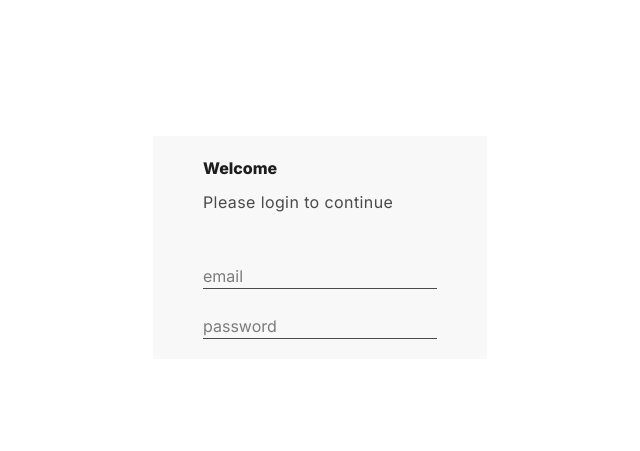
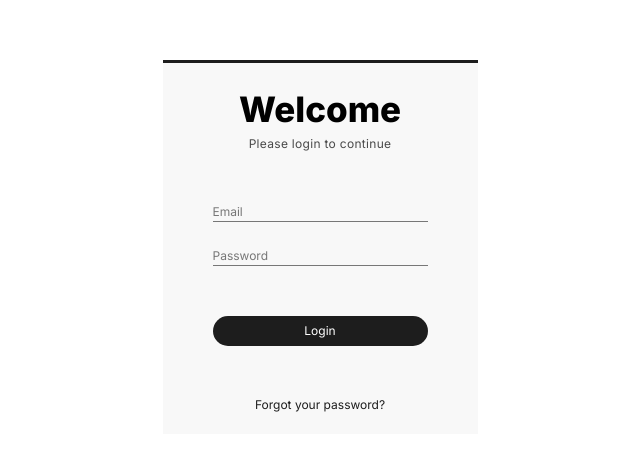
Before and after one commit to Arif20484423/Tic-Web-App, a Next.js app: page /signin in a window 1280 px wide. Shown: the part 153-604 px from the top of the page, without its empty margins (320-960 px from the left). Built offline with nearby package versions, Linux system fonts and the light colour scheme.

Commit message:
Form created

```diff
--- a/src/app/globals.css
+++ b/src/app/globals.css
@@ -58,7 +58,7 @@
   --textColor-tertiary: var(--blackColor-300);
   --textColor-disables: var(--blackColor-200);
   --textColor-error: var(--redColor-500);
-  --textColor-white: var(var(--blackColor-000));
+  --textColor-white: var(--blackColor-000);
 
   /* Primary Colors */
   --primaryColor-000: var(--blackColor-000);
--- /dev/null
+++ b/src/components/auth/Button.jsx
@@ -0,0 +1,19 @@
+"use client"
+import React from "react";
+const Button = ({children, type, ...props}) => {
+    return(
+        <>
+        <button
+        type={type}
+        {...props}
+        className=" w-[215px] h-[30px] bg-[var(--primaryColor-500)] border-0 rounded-[30px] text-[12px] text-[var(--textColor-white)]
+        hover:text-[14px]
+        transition-all duration-300 ease-in-out"
+        >
+            {children}
+        </button>
+        </>
+    )
+}
+
+export default Button;
--- a/src/components/auth/Input.jsx
+++ b/src/components/auth/Input.jsx
@@ -7,7 +7,9 @@ const Input = ({config})=>{
             type={config.type}
             placeholder={config.name}
             value={config.value}
-            className=" border-0 border-b border-[var(--blackColor-400)] focus:outline-none focus:border-[var(--blackColor-500)]"
+            className=" w-[215px] text-[12px] border-0 border-b border-[var(--blackColor-300)] bg-transparent
+            placeholder:text-[12px] placeholder:text-[var(--textColor-tertiary)]
+            focus:placeholder:text-transparent focus:outline-none focus:border-[var(--blackColor-500)] focus:bg-transparent focus:pl-0"
             onChange={(e) => config.setValue(e.target.value)}
         />
     )
--- a/src/components/auth/NewSignin.jsx
+++ b/src/components/auth/NewSignin.jsx
@@ -1,28 +1,45 @@
 "use client";
 import React, {useState} from "react";
 import InputGroup from "./InputGroup";
+import Button from "./Button";
 
 const NewSignin = () => {
     const [emailState, setEmail] = useState("");
     const [passwordState, setPassword] = useState("");
     const inputs = [
-        {name: "email", value: emailState, type: "email", setValue: setEmail},
-        {name: "password", value: passwordState, type: "password", setValue: setPassword}
+        {name: "Email", value: emailState, type: "email", setValue: setEmail},
+        {name: "Password", value: passwordState, type: "password", setValue: setPassword}
     ];
+    const handleSubmit = ()=>{
+        console.log("submit button clicked")
+    }
+    const forgotPasswordHandler = () =>{
+        console.log("Forgot password clicked");
+    }
     return(
         <>
         <div className="*:font-inter">
-            <div className=" flex flex-col pt-[20px] pb-[20px] pl-[50px] pr-[50px] gap-y-[50px] bg-[var(--primaryColor-050)]">
-                <div className=" flex flex-col gap-y-[10px]">
-                    <div className=" text-[var(--fontSize-h3)] text-[var(--textColor-primary)] font-extrabold">
+            <form
+            onSubmit={handleSubmit}
+            className=" flex flex-col py-[20px] px-[50px] gap-y-[50px] border-t-[var(--primaryColor-500)] border-t-[3px] bg-[var(--primaryColor-050)]">
+                <div className=" flex flex-col gap-y-0 justify-center">
+                    <div className="flex justify-center p-0 m-0 font-extrabold text-[35px] ">
                         Welcome
                     </div>
-                    <div className=" text-[var(--fontSize-small)] text-[var(--textColor-secondary)] tracking-wide">
+                    <div className="flex justify-center p-0 m-0 text-[12px] text-[var(--textColor-secondary)] tracking-wide">
                         Please login to continue
                     </div>
                 </div>
                 <InputGroup inputs = {inputs}/>
-            </div>
+                <Button type="submit" onClick={handleSubmit}>Login</Button>
+                <div
+                className="flex justify-center text-[12px] text-[var(--textColor-primary)]
+                hover:cursor-pointer"
+                onClick={forgotPasswordHandler}
+                >
+                    Forgot your password?
+                </div>
+            </form>
         </div>
         </>
     )
```
